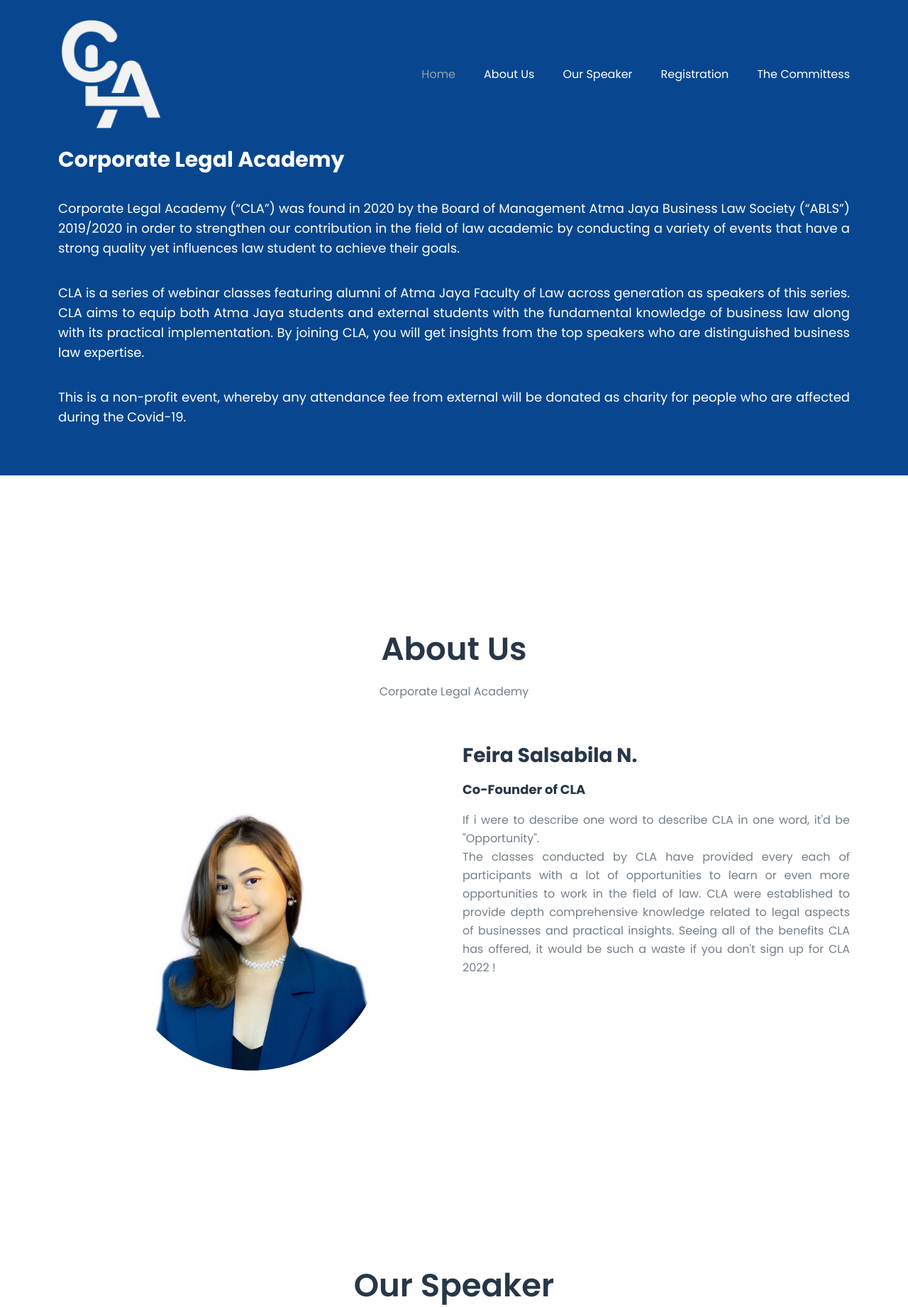
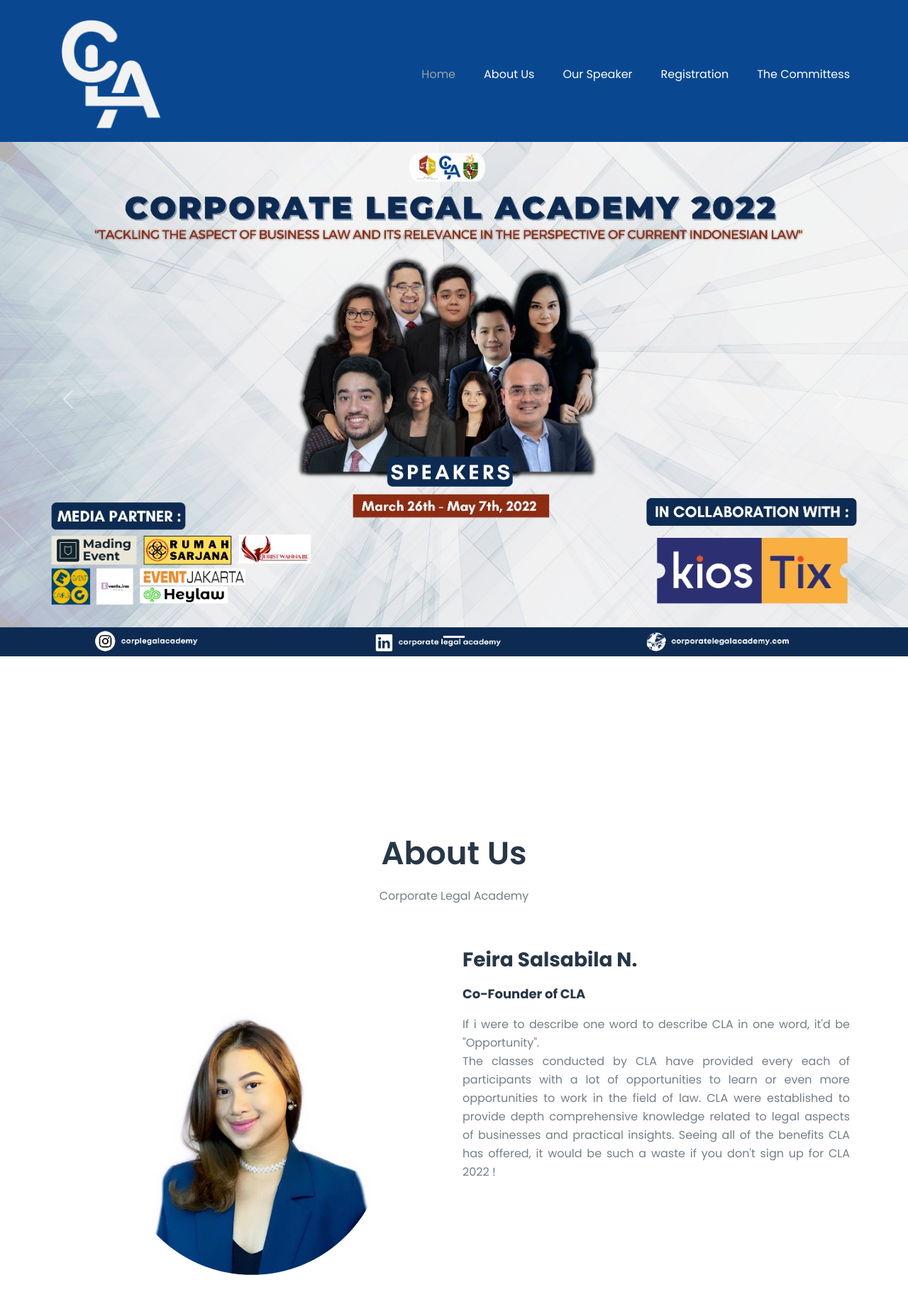
Before and after one commit to Tintapen/coprlegal, a CodeIgniter app: page /database/ in a window 1280 px wide. Shown: the top 1842 px of the page at 71% size. Run offline with CodeIgniter, Linux system fonts and the light colour scheme.

Commit message:
Slideshow banner

```diff
--- a/application/views/template/home.php
+++ b/application/views/template/home.php
@@ -1,21 +1,21 @@
 <!--====== Home PART START ======-->
 <section id="home" class="hero-area bg_cover">
-		<!-- <div id="carouselExampleIndicators" class="carousel slide carousel-fade" data-bs-ride="carousel">
+	<div id="carouselExampleIndicators" class="carousel slide carousel-fade" data-bs-ride="carousel">
 		<div class="carousel-indicators">
 			<button type="button" data-bs-target="#carouselExampleIndicators" data-bs-slide-to="0" class="active" aria-current="true" aria-label="Slide 1"></button>
-				<button type="button" data-bs-target="#carouselExampleIndicators" data-bs-slide-to="1" aria-label="Slide 2"></button>
-				<button type="button" data-bs-target="#carouselExampleIndicators" data-bs-slide-to="2" aria-label="Slide 3"></button>
+			<!-- <button type="button" data-bs-target="#carouselExampleIndicators" data-bs-slide-to="1" aria-label="Slide 2"></button>
+			<button type="button" data-bs-target="#carouselExampleIndicators" data-bs-slide-to="2" aria-label="Slide 3"></button> -->
 		</div>
 		<div class="carousel-inner">
 			<div class="carousel-item active">
-					<img src="assets/images/blog/blog-1.jpg" class="w-100 d-block" alt="...">
+				<img src="assets/images/banner_1.jpeg" class="w-100 d-block">
 			</div>
-				<div class="carousel-item">
+			<!-- <div class="carousel-item">
 				<img src="assets/images/blog/blog-2.jpg" class="w-100 d-block" alt="...">
 			</div>
 			<div class="carousel-item">
 				<img src="assets/images/blog/blog-3.jpg" class="w-100 d-block" alt="...">
-				</div>
+			</div> -->
 		</div>
 		<button class="carousel-control-prev" type="button" data-bs-target="#carouselExampleIndicators" data-bs-slide="prev">
 			<span class="carousel-control-prev-icon" aria-hidden="true"></span>
@@ -25,8 +25,8 @@
 			<span class="carousel-control-next-icon" aria-hidden="true"></span>
 			<span class="visually-hidden">Next</span>
 		</button>
-		</div> -->
-		<div class="container">
+	</div>
+	<!-- <div class="container">
 		<div class="row align-items-center">
 			<div class="hero-content">
 				<div class="hero-content" style="text-align: justify;">
@@ -37,6 +37,6 @@
 				</div>
 			</div>
 		</div>
-		</div>
+	</div> -->
 </section>
 <!--====== Home PART END ======-->
```
Also changed, not shown: assets/images/banner_1.jpeg (added). Lines whose indentation alone changed are shown as unchanged.
